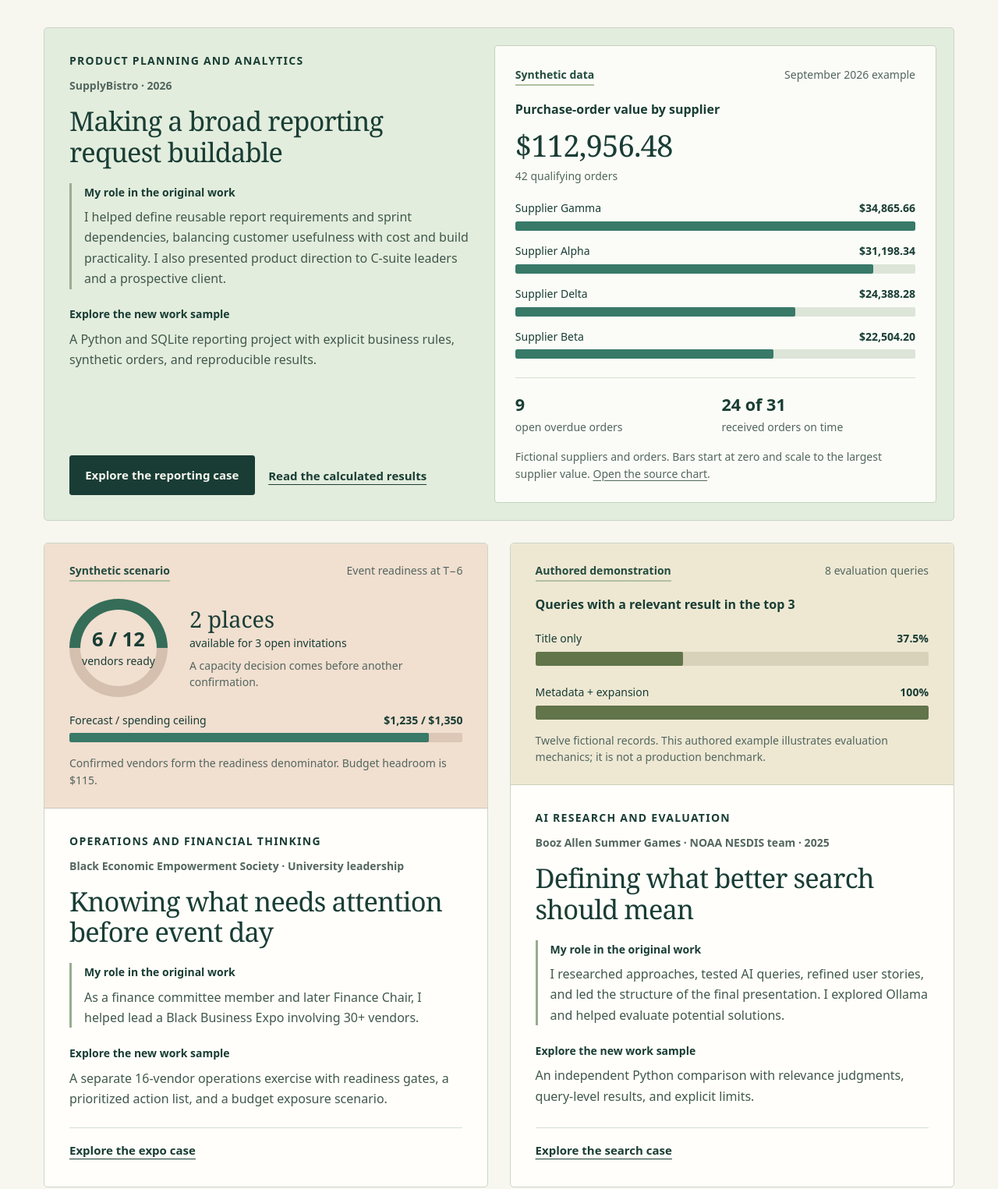
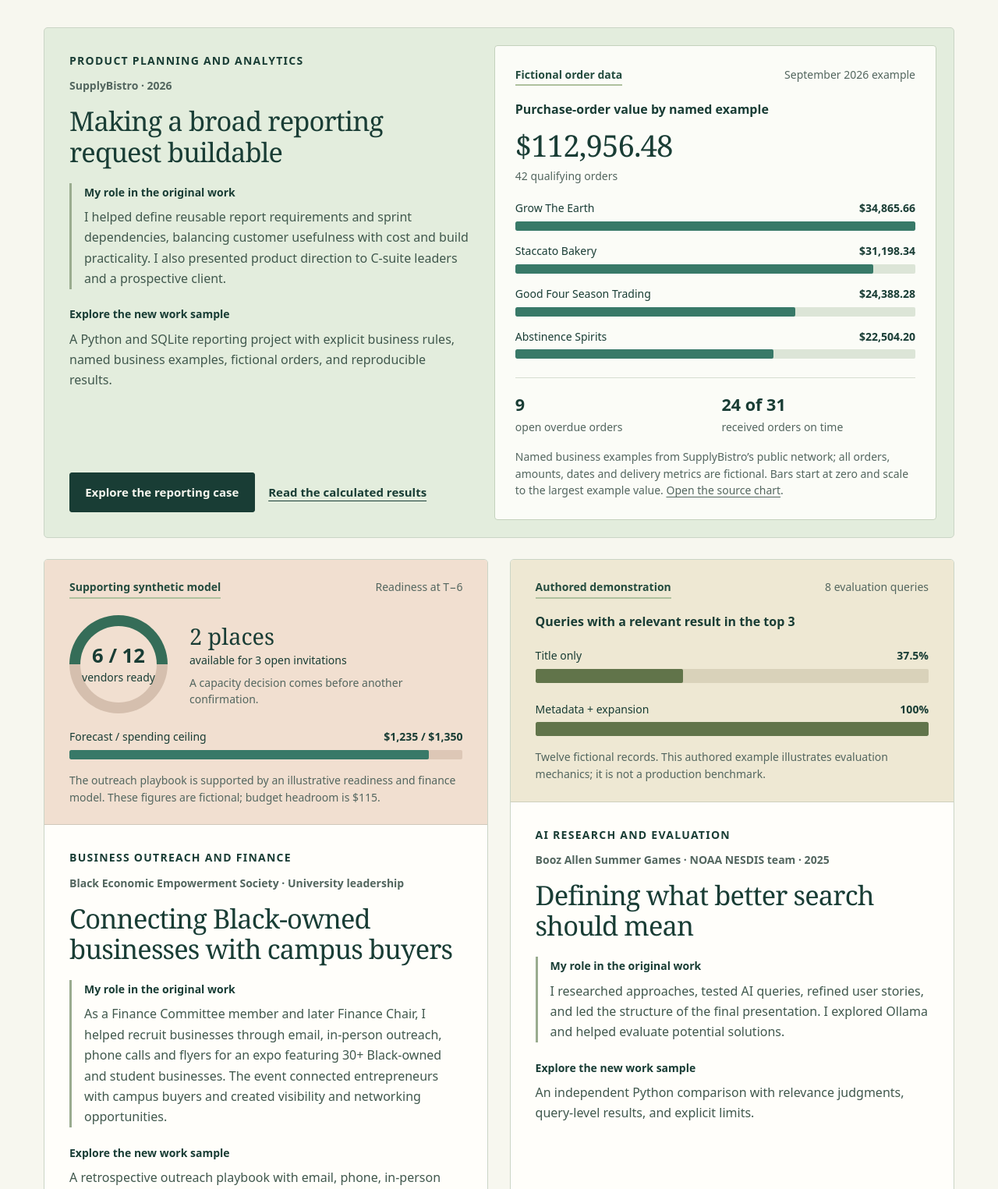
Before and after one commit to zianabennett/zianabennett.github.io, a plain HTML site: page index.html in a window 1280 px wide. Shown: the part 1047-2572 px from the top of the page at 78% size. Drawn offline with Linux system fonts and the light colour scheme.

Commit message:
Strengthen BEES and reporting content in V1

```diff
--- a/index.html
+++ b/index.html
@@ -54,27 +54,27 @@
             <p class="project-organization">SupplyBistro · 2026</p>
             <h3 id="reporting-title">Making a broad reporting request buildable</h3>
             <div class="role-context"><p class="small-label">My role in the original work</p><p>I helped define reusable report requirements and sprint dependencies, balancing customer usefulness with cost and build practicality. I also presented product direction to C-suite leaders and a prospective client.</p></div>
-            <p class="sample-description"><strong>Explore the new work sample</strong> A Python and SQLite reporting project with explicit business rules, synthetic orders, and reproducible results.</p>
+            <p class="sample-description"><strong>Explore the new work sample</strong> A Python and SQLite reporting project with explicit business rules, named business examples, fictional orders, and reproducible results.</p>
             <div class="project-links"><a class="button" href="https://github.com/zianabennett/supplybistro-ai-reporting">Explore the reporting case</a><a class="text-link" href="https://github.com/zianabennett/supplybistro-ai-reporting/blob/main/results/summary.md">Read the calculated results</a></div>
           </div>
           <figure class="report-visual">
-            <div class="visual-heading"><span class="sample-label">Synthetic data</span><span>September 2026 example</span></div>
-            <figcaption class="visual-title">Purchase-order value by supplier</figcaption>
+            <div class="visual-heading"><span class="sample-label">Fictional order data</span><span>September 2026 example</span></div>
+            <figcaption class="visual-title">Purchase-order value by named example</figcaption>
             <div class="visual-total"><strong>$112,956.48</strong><span>42 qualifying orders</span></div>
-            <div class="bar-chart"><div class="bar-row"><div class="bar-label"><span>Supplier Gamma</span><span>$34,865.66</span></div><div class="bar-track"><span style="--bar:100.0000%"></span></div></div><div class="bar-row"><div class="bar-label"><span>Supplier Alpha</span><span>$31,198.34</span></div><div class="bar-track"><span style="--bar:89.4816%"></span></div></div><div class="bar-row"><div class="bar-label"><span>Supplier Delta</span><span>$24,388.28</span></div><div class="bar-track"><span style="--bar:69.9493%"></span></div></div><div class="bar-row"><div class="bar-label"><span>Supplier Beta</span><span>$22,504.20</span></div><div class="bar-track"><span style="--bar:64.5455%"></span></div></div></div>
+            <div class="bar-chart"><div class="bar-row"><div class="bar-label"><span>Grow The Earth</span><span>$34,865.66</span></div><div class="bar-track"><span style="--bar:100.0000%"></span></div></div><div class="bar-row"><div class="bar-label"><span>Staccato Bakery</span><span>$31,198.34</span></div><div class="bar-track"><span style="--bar:89.4816%"></span></div></div><div class="bar-row"><div class="bar-label"><span>Good Four Season Trading</span><span>$24,388.28</span></div><div class="bar-track"><span style="--bar:69.9493%"></span></div></div><div class="bar-row"><div class="bar-label"><span>Abstinence Spirits</span><span>$22,504.20</span></div><div class="bar-track"><span style="--bar:64.5455%"></span></div></div></div>
             <div class="report-footer"><div><strong>9</strong><span>open overdue orders</span></div><div><strong>24 of 31</strong><span>received orders on time</span></div></div>
-            <p class="chart-note">Fictional suppliers and orders. Bars start at zero and scale to the largest supplier value. <a href="assets/supplier-order-value.svg">Open the source chart</a>.</p>
+            <p class="chart-note">Named business examples from SupplyBistro’s public network; all orders, amounts, dates and delivery metrics are fictional. Bars start at zero and scale to the largest example value. <a href="assets/supplier-order-value.svg">Open the source chart</a>.</p>
           </figure>
         </article>
 
         <article class="project-card card-peach" aria-labelledby="expo-title">
           <figure class="project-visual expo-visual">
-            <div class="visual-heading"><span class="sample-label">Synthetic scenario</span><span>Event readiness at T−6</span></div>
+            <div class="visual-heading"><span class="sample-label">Supporting synthetic model</span><span>Readiness at T−6</span></div>
             <div class="readiness-layout"><div class="donut" role="img" aria-label="Six of twelve confirmed vendors are ready, 50 percent"><div><strong>6 / 12</strong><span>vendors ready</span></div></div><div class="readiness-callout"><strong>2 places</strong><span>available for 3 open invitations</span><p>A capacity decision comes before another confirmation.</p></div></div>
             <div class="bar-row budget-bar"><div class="bar-label"><span>Forecast / spending ceiling</span><span>$1,235 / $1,350</span></div><div class="bar-track"><span style="--bar:91.4815%"></span></div></div>
-            <figcaption class="chart-note">Confirmed vendors form the readiness denominator. Budget headroom is $115.</figcaption>
+            <figcaption class="chart-note">The outreach playbook is supported by an illustrative readiness and finance model. These figures are fictional; budget headroom is $115.</figcaption>
           </figure>
-          <div class="project-copy"><p class="project-category">Operations and financial thinking</p><p class="project-organization">Black Economic Empowerment Society · University leadership</p><h3 id="expo-title">Knowing what needs attention before event day</h3><div class="role-context"><p class="small-label">My role in the original work</p><p>As a finance committee member and later Finance Chair, I helped lead a Black Business Expo involving 30+ vendors.</p></div><p class="sample-description"><strong>Explore the new work sample</strong> A separate 16-vendor operations exercise with readiness gates, a prioritized action list, and a budget exposure scenario.</p><a class="project-link" href="https://github.com/zianabennett/bees-business-expo">Explore the expo case</a></div>
+          <div class="project-copy"><p class="project-category">Business outreach and finance</p><p class="project-organization">Black Economic Empowerment Society · University leadership</p><h3 id="expo-title">Connecting Black-owned businesses with campus buyers</h3><div class="role-context"><p class="small-label">My role in the original work</p><p>As a Finance Committee member and later Finance Chair, I helped recruit businesses through email, in-person outreach, phone calls and flyers for an expo featuring 30+ Black-owned and student businesses. The event connected entrepreneurs with campus buyers and created visibility and networking opportunities.</p></div><p class="sample-description"><strong>Explore the new work sample</strong> A retrospective outreach playbook with email, phone, in-person and flyer templates. A separate 16-vendor synthetic model checks readiness, capacity and spending exposure.</p><a class="project-link" href="https://github.com/zianabennett/bees-business-expo">Explore the recruitment and expo case</a></div>
         </article>
 
         <article class="project-card card-sand" aria-labelledby="search-title">
```
